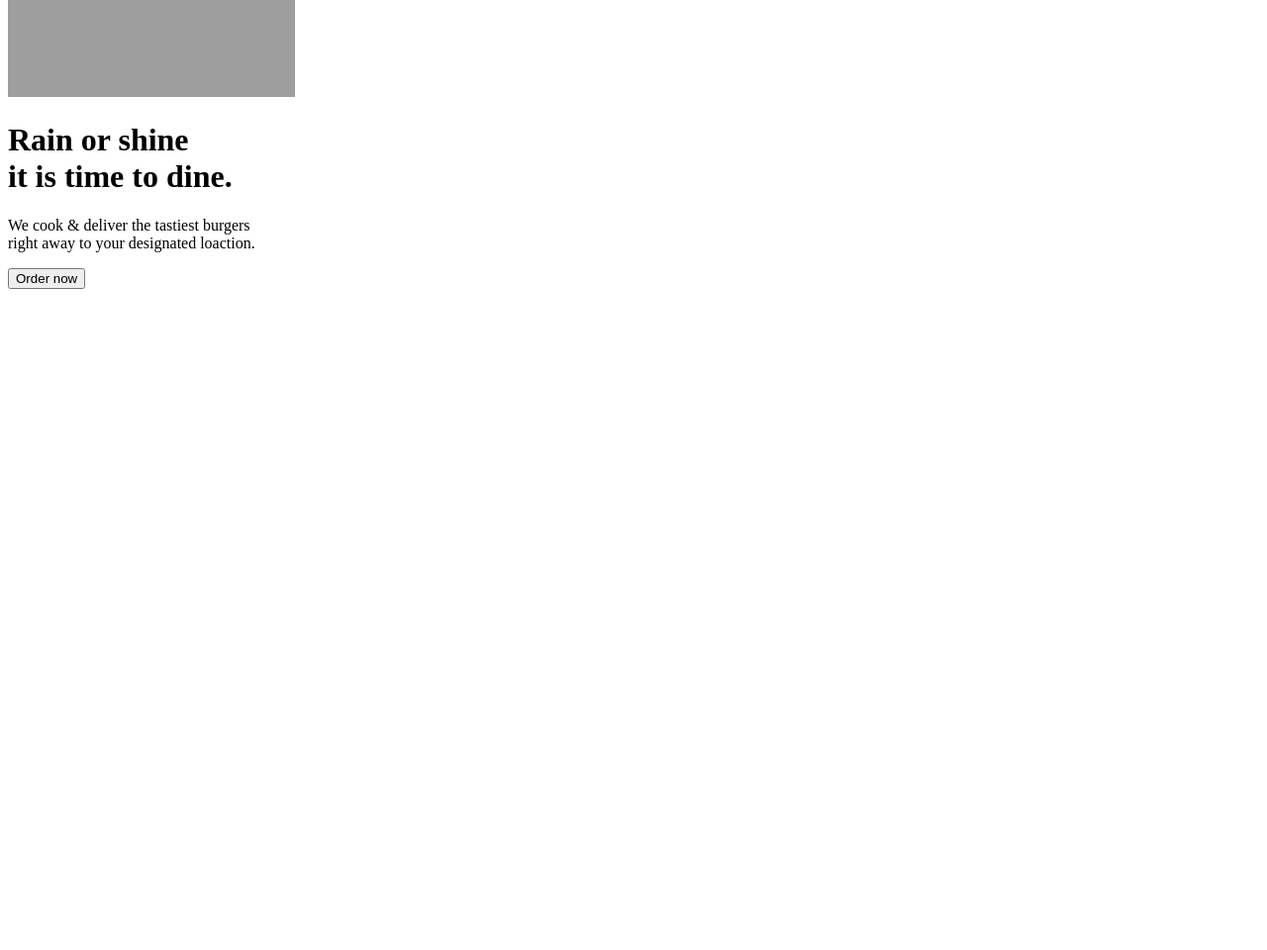
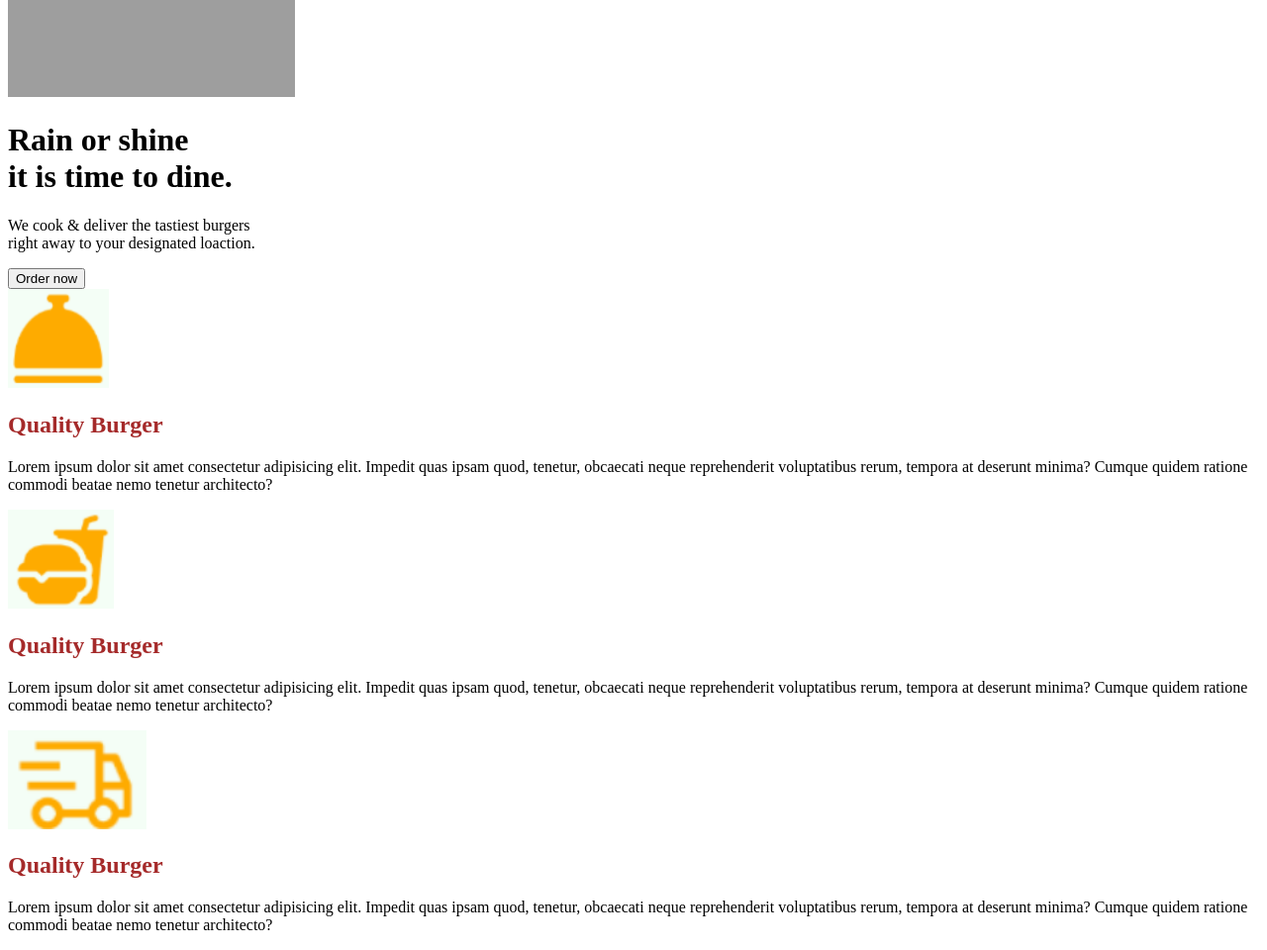
Before and after one commit to Bett-Collins/Burger-Hot-Project, a plain HTML site: page index.html in a window 1280 px wide. Shown: the part 580-1540 px from the top of the page at 99% size. Before the commit the page ends 880 px from the top, so only its background shows below. Drawn offline with Linux system fonts and the light colour scheme; grey boxes are pictures that could not be loaded.

Commit message:
it will add div class called section1 with different div classes with images and paraghraph

```diff
--- a/index.html
+++ b/index.html
@@ -40,3 +40,35 @@
       </div>
     </div>
   </div>
+
+
+
+  <div class="section1">
+    <div class="Q">
+      <img src="images/image1.png" height="100">
+      <h2> <span style="color: brown;">Quality Burger</span></h2>
+      <p>Lorem ipsum dolor sit amet consectetur adipisicing elit. Impedit quas ipsam quod, tenetur, obcaecati neque
+        reprehenderit voluptatibus rerum, tempora at deserunt minima? Cumque quidem ratione commodi beatae nemo
+        tenetur architecto?</p>
+    </div>
+
+    <div class="Quality">
+
+      <img src="images/image2.png" height="100">
+        <h2> <span style="color: brown;">Quality Burger</span></h2>
+        <p>Lorem ipsum dolor sit amet consectetur adipisicing elit. Impedit quas ipsam quod, tenetur, obcaecati neque
+          reprehenderit voluptatibus rerum, tempora at deserunt minima? Cumque quidem ratione commodi beatae nemo
+          tenetur architecto?</p>
+      </div>
+
+
+
+
+    <div class="Q1">
+      <img src="images/image3.png" height=" 100">
+      <h2> <span style="color: brown;">Quality Burger</span></h2>
+      <p>Lorem ipsum dolor sit amet consectetur adipisicing elit. Impedit quas ipsam quod, tenetur, obcaecati neque
+        reprehenderit voluptatibus rerum, tempora at deserunt minima? Cumque quidem ratione commodi beatae nemo
+        tenetur architecto?</p>
+    </div>
+  </div>
```
